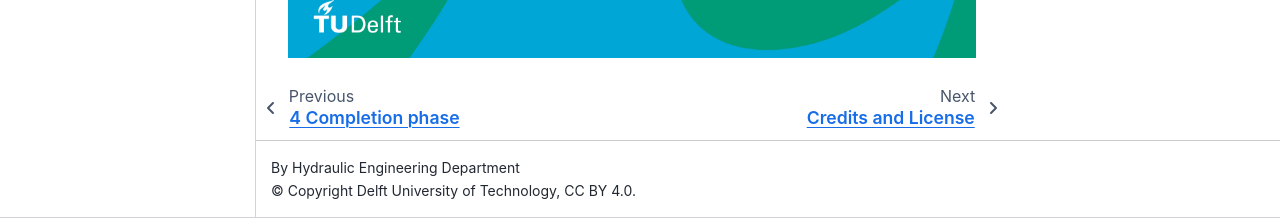
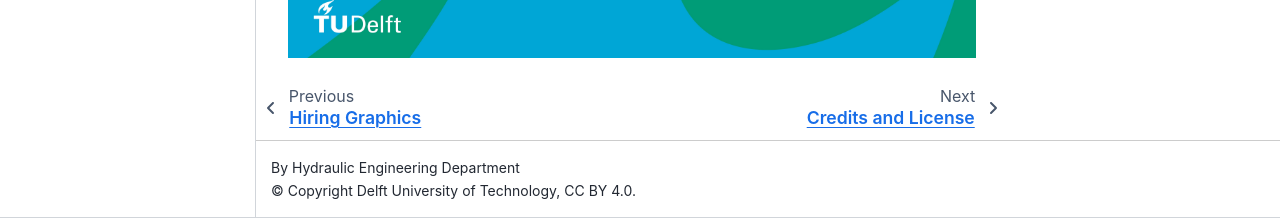
Before and after one commit to TeachBooks/he-staff, a Jupyter Book: the page built from book/contact.md, in a window 1280 px wide and 900 px high, scrolled down 622 px. Shown: the part 682-900 px from the top of the window. Built offline with Jupyter Book 1.0.4 settings and Sphinx 7.4.7 and the Sphinx Book theme 1.1.4, drawn with Linux system fonts in a browser that asks for light colours.

Commit message:
Update _toc.yml

```diff
--- a/book/_toc.yml
+++ b/book/_toc.yml
@@ -39,6 +39,7 @@
         - file: some_content/HR/Hiring/HigherFunctions/2RecruitmentPhase.md
         - file: some_content/HR/Hiring/HigherFunctions/3SelectionPhase.md
         - file: some_content/HR/Hiring/HigherFunctions/4CompletionPhase.md
-
+        # Hiring graphics
+      - file: some_content/HR/Hiring/hiring_graphics.md
     - file: contact.md
     - file: credits.md
```
